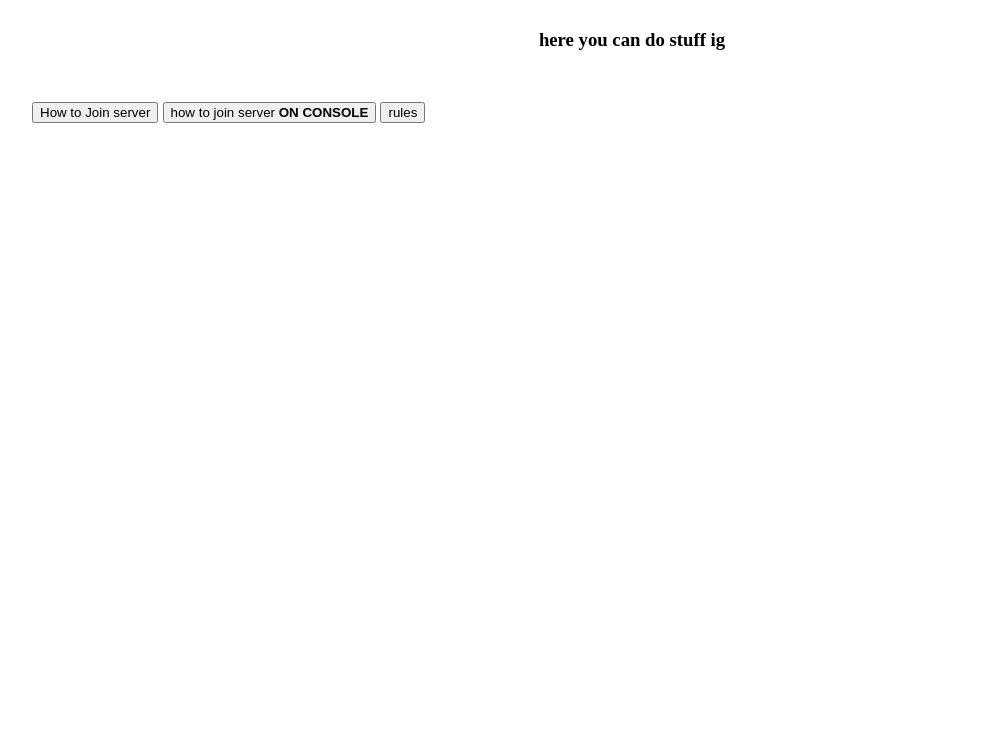
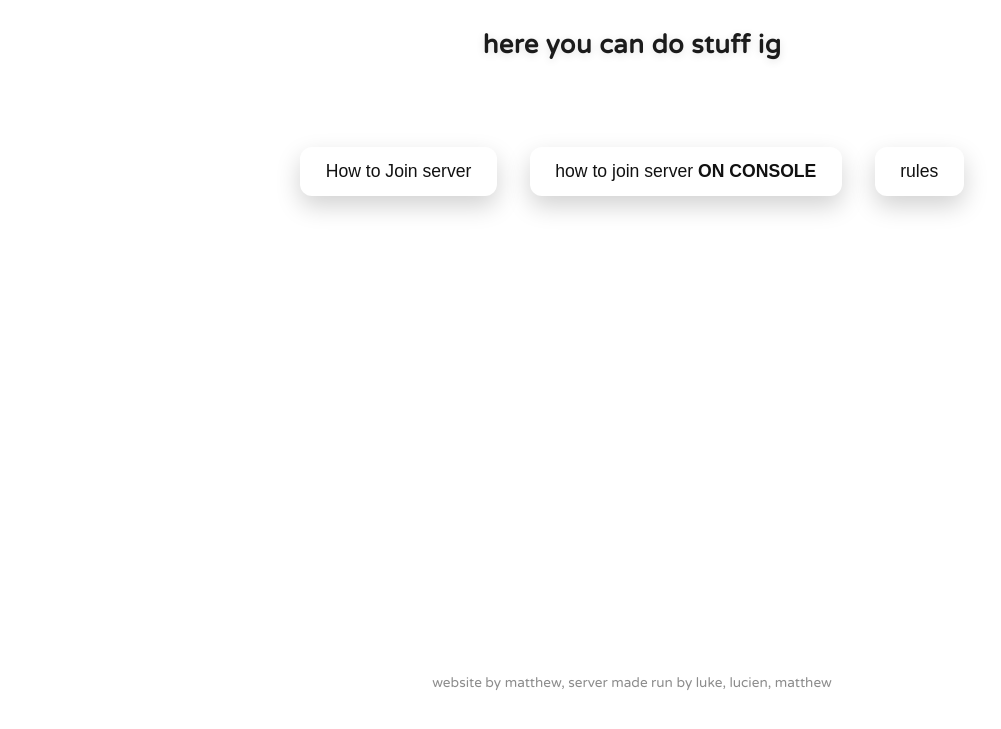
Before and after one commit to python-mxnt/1n2-mc-website, a plain HTML site: page index/index.html in a window 1280 px wide. Shown: the part 93-822 px from the top of the page, without its empty margins (8-1009 px from the left). Before the commit the page ends 800 px from the top, so only its background shows below. Drawn offline with Linux system fonts and the light colour scheme.

Commit message:
finished index

```diff
--- a/index/index.css
+++ b/index/index.css
@@ -7,6 +7,15 @@
   font-style: normal;
 } */
 
+body {
+    margin: 0;
+    min-height: 100vh;
+    background: #ffffff;
+    position: relative;
+    overflow-x: hidden;
+}
+
+
 .welcome-toptext {
     font-size: 3em;
     font-family: "Varela Round", sans-serif;
@@ -14,13 +23,72 @@
     font-style: normal;
 }
 
+.desc-toptext {
+    font-size: 1.6rem;
+    font-family: "Varela Round", sans-serif;
+    font-weight: 600;
+    letter-spacing: 0.5px;
+    color: #1b1b1b;
+    text-shadow: 0 2px 8px rgba(0, 0, 0, 0.12);
+}
+
 .toptext {
     text-align: center;
+    font-family: "Varela Round", sans-serif;
+    position: relative;
+    z-index: 1;
 }
 
 .buttons {
     padding: 2rem;
+    font-size: 4rem;
     font-family: "Varela Round", sans-serif;
     font-weight: 400;
     font-style: normal;
+    text-align: center;
+    position: relative;
+    z-index: 1;
 }
+
+.buttons button {
+    font-size: 1.1rem;
+    padding: 0.9rem 1.6rem;
+    margin: 0.5rem;
+    border: 0;
+    border-radius: 0.75rem;
+    background: #ffffff;
+    color: #111;
+    box-shadow: 0 10px 24px rgba(0, 0, 0, 0.18);
+    cursor: pointer;
+    transition: transform 150ms ease, box-shadow 150ms ease, background 150ms ease;
+}
+
+.buttons button:hover {
+    transform: translateY(-2px);
+    box-shadow: 0 14px 28px rgba(0, 0, 0, 0.22);
+    background: #f7f7f7;
+}
+
+.buttons button:active {
+    transform: translateY(0);
+    box-shadow: 0 8px 18px rgba(0, 0, 0, 0.2);
+}
+
+.buttons button:focus-visible {
+    outline: 3px solid rgba(17, 17, 17, 0.3);
+    outline-offset: 3px;
+}
+
+.watermark {
+    position: fixed;
+    left: 50%;
+    bottom: 16px;
+    transform: translateX(-50%);
+    font-size: 0.85rem;
+    font-family: "Varela Round", sans-serif;
+    color: rgba(0, 0, 0, 0.45);
+    text-align: center;
+    pointer-events: none;
+    user-select: none;
+    z-index: 1;
+}
--- a/index/index.html
+++ b/index/index.html
@@ -17,5 +17,7 @@
     <button>rules</button>
 </div>
 
+<div class="watermark">website by matthew, server made run by luke, lucien, matthew</div>
+
 </body>
 </html>
```
